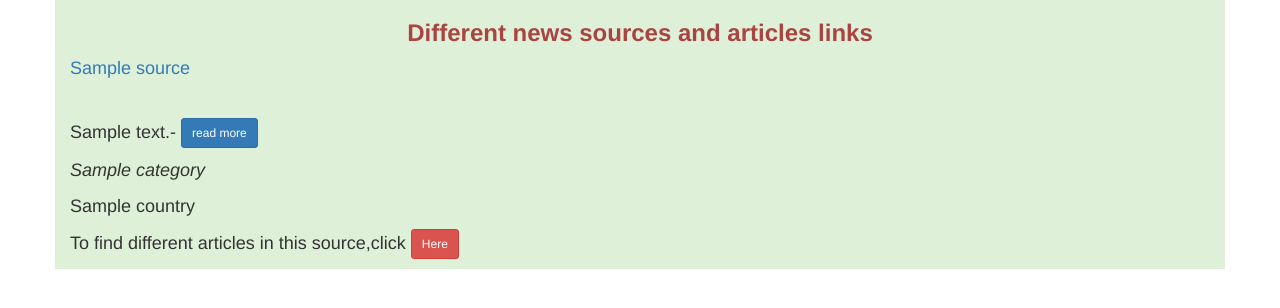
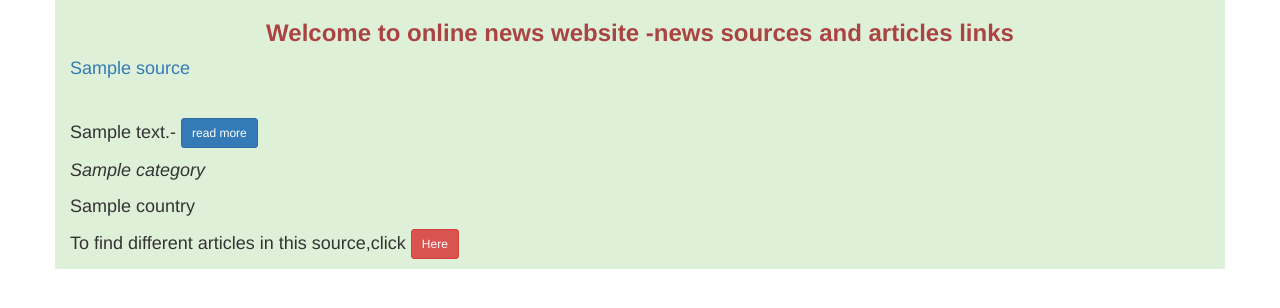
Before and after one commit to jepkess/NewsApp, a Flask app: template app/templates/index.html in a window 1280 px wide. Shown: the top 308 px of the page. Run offline with Flask 2, Linux system fonts and the light colour scheme; the template is opened without the code that fills it: most values are stand-ins (such as "Sample title", 1, 10 or a date in 2020); some libraries are stand-ins or nearby versions.

Commit message:
add the the title on the index.html file

```diff
--- a/app/templates/index.html
+++ b/app/templates/index.html
@@ -9,7 +9,7 @@
 
 
 <div class="container bg-success">
-    <h3 class="text-center text-danger header">Different news sources and articles links</h3>
+    <h3 class="text-center text-danger header"> Welcome to online news website -news sources and articles links</h3>
    <div class="row">
        <div class="col-md-12">
         {% for source in sources %}
```
